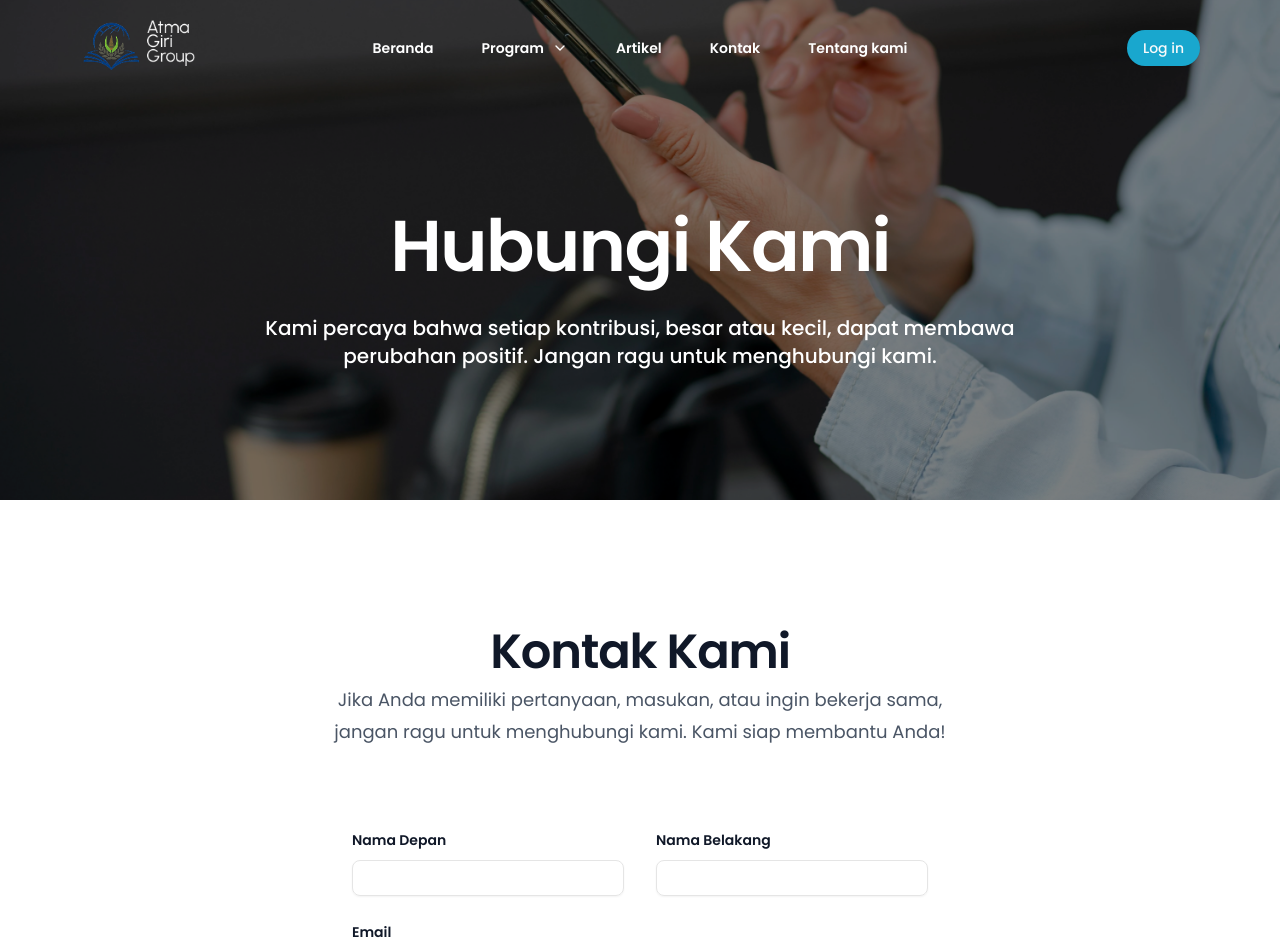
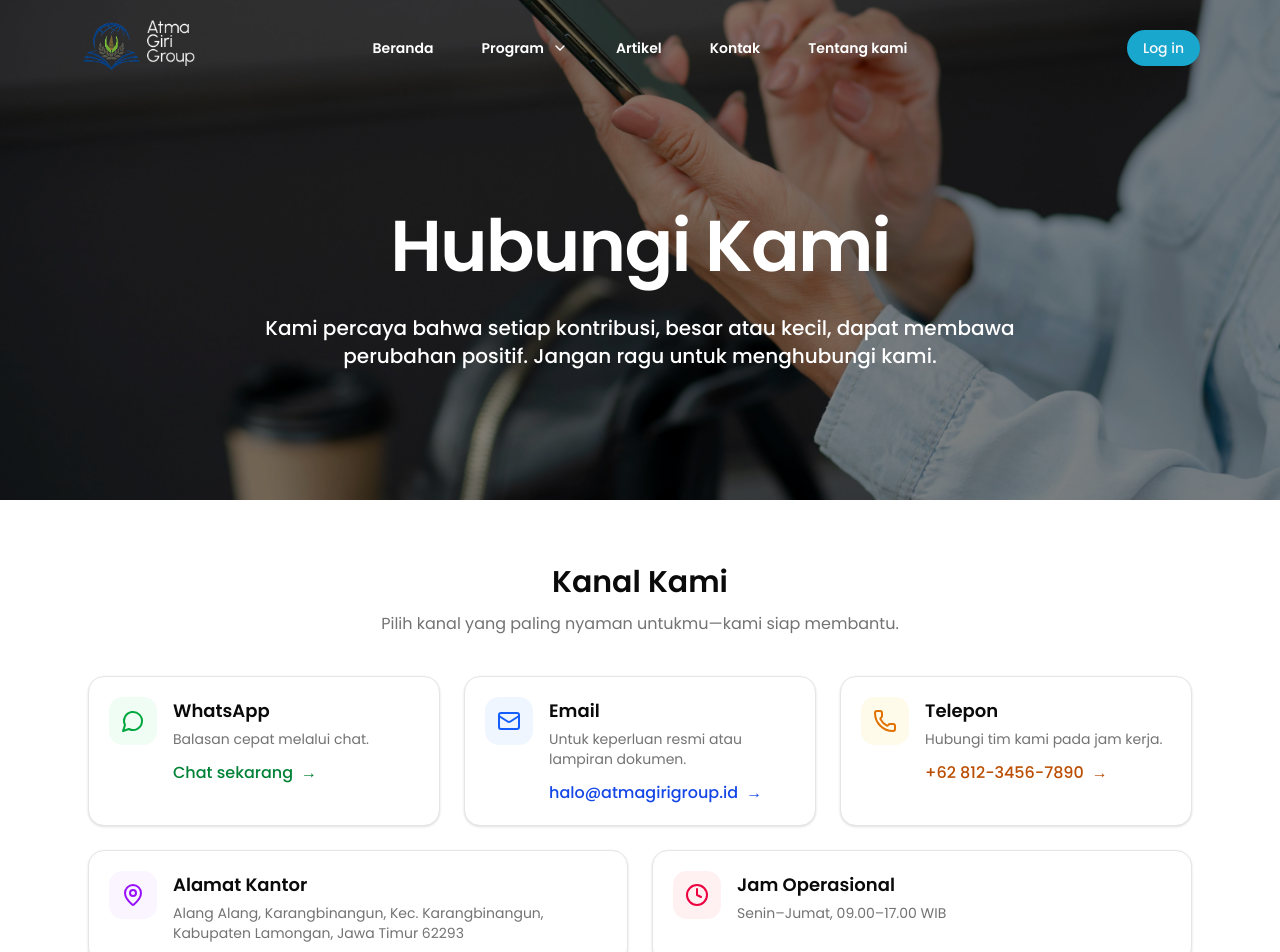
Before and after one commit to SyariefHayat/atma-giri-group, a React (Vite) app in the folder frontend/: page /contact in a window 1280 px wide. Shown: the top 952 px of the page. Built offline with nearby package versions, Linux system fonts and the light colour scheme; no server answers.

Commit message:
update frontend: contact ui

```diff
--- a/frontend/src/pages/contact/Index.jsx
+++ b/frontend/src/pages/contact/Index.jsx
@@ -5,21 +5,126 @@ import Footer from '../landing/Footer'
 import DefaultLayout from '@/components/layouts/DefaultLayout'
 import ContactForm from '@/components/modules/contact/ContactForm'
 
+import { MessageCircle, Phone, Mail, Send, MapPin, Clock } from 'lucide-react'
+
+const CONTACT = {
+    WHATSAPP_NUMBER: '6281234567890',
+    PHONE_NUMBER: '+62 812-3456-7890',
+    EMAIL: 'halo@epadi.id',
+    TELEGRAM_USERNAME: 'epadi_support',
+    ADDRESS: 'Alang Alang, Karangbinangun, Kec. Karangbinangun, Kabupaten Lamongan, Jawa Timur 62293',
+    HOURS: 'Senin–Jumat, 09.00–17.00 WIB',
+}
+
 const Contact = () => {
+    const telLink = `tel:${CONTACT.PHONE_NUMBER.replace(/\s|-/g, '')}`
 
     return (
         <DefaultLayout>
             <Navbar />
+
+            {/* HERO */}
             <div className="relative w-full h-[500px] flex items-center justify-center bg-[url(/8.webp)] bg-cover bg-center text-white">
                 <div className="absolute inset-0 bg-black/50 z-0"></div>
                 <div className="relative mx-auto max-w-3xl mt-20 px-3 sm:px-0 text-center">
                     <h1 className="text-5xl font-semibold tracking-tight sm:text-7xl">Hubungi Kami</h1>
-
-                    <p className="mt-8 text-lg font-medium sm:text-xl">Kami percaya bahwa setiap kontribusi, besar atau kecil, dapat membawa perubahan positif. Jangan ragu untuk menghubungi kami.</p>
+                    <p className="mt-8 text-lg font-medium sm:text-xl">
+                        Kami percaya bahwa setiap kontribusi, besar atau kecil, dapat membawa perubahan positif.
+                        Jangan ragu untuk menghubungi kami.
+                    </p>
                 </div>
             </div>
 
-            <ContactForm />
+            <section className="mx-auto max-w-6xl px-4 sm:px-6 py-16">
+                <div className="mb-10 text-center">
+                    <h2 className="text-3xl font-semibold">Kanal Kami</h2>
+                    <p className="mt-3 text-muted-foreground">
+                        Pilih kanal yang paling nyaman untukmu—kami siap membantu.
+                    </p>
+                </div>
+
+                <div className="grid gap-4 sm:gap-6 grid-cols-1 sm:grid-cols-2 lg:grid-cols-6">
+                    <a
+                        href="https://wa.me/6282258874949"
+                        target="_blank"
+                        rel="noopener noreferrer"
+                        className="group rounded-2xl border bg-white shadow-sm hover:shadow-lg transition-all p-5 flex items-start gap-4 col-span-2"
+                    >
+                        <div className="p-3 rounded-xl bg-green-50 group-hover:scale-105 transition">
+                            <MessageCircle className="w-6 h-6 text-green-600" />
+                        </div>
+                        <div>
+                            <h3 className="font-semibold text-lg">WhatsApp</h3>
+                            <p className="text-sm text-muted-foreground mt-1">
+                                Balasan cepat melalui chat.
+                            </p>
+                            <div className="mt-3 inline-flex items-center gap-2 text-green-700 font-medium">
+                                Chat sekarang
+                                <span className="group-hover:translate-x-0.5 transition">→</span>
+                            </div>
+                        </div>
+                    </a>
+
+                    <a
+                        href="mailto:admin@atmagirigroup.id"
+                        className="group rounded-2xl border bg-white shadow-sm hover:shadow-lg transition-all p-5 flex items-start gap-4 col-span-2"
+                    >
+                        <div className="p-3 rounded-xl bg-blue-50 group-hover:scale-105 transition">
+                            <Mail className="w-6 h-6 text-blue-600" />
+                        </div>
+                        <div>
+                            <h3 className="font-semibold text-lg">Email</h3>
+                            <p className="text-sm text-muted-foreground mt-1">
+                                Untuk keperluan resmi atau lampiran dokumen.
+                            </p>
+
+                            <div className="mt-3 inline-flex items-center gap-2 text-blue-700 font-medium">
+                                halo@atmagirigroup.id
+                                <span className="group-hover:translate-x-0.5 transition">→</span>
+                            </div>
+                        </div>
+                    </a>
+
+                    <a
+                        href={telLink}
+                        className="group rounded-2xl border bg-white shadow-sm hover:shadow-lg transition-all p-5 flex items-start gap-4 col-span-2"
+                    >
+                        <div className="p-3 rounded-xl bg-amber-50 group-hover:scale-105 transition">
+                            <Phone className="w-6 h-6 text-amber-600" />
+                        </div>
+                        <div>
+                            <h3 className="font-semibold text-lg">Telepon</h3>
+                            <p className="text-sm text-muted-foreground mt-1">
+                                Hubungi tim kami pada jam kerja.
+                            </p>
+                            <div className="mt-3 inline-flex items-center gap-2 text-amber-700 font-medium">
+                                {CONTACT.PHONE_NUMBER}
+                                <span className="group-hover:translate-x-0.5 transition">→</span>
+                            </div>
+                        </div>
+                    </a>
+
+                    <div className="rounded-2xl border bg-white shadow-sm p-5 flex items-start gap-4 col-span-2 md:col-span-3">
+                        <div className="p-3 rounded-xl bg-purple-50">
+                            <MapPin className="w-6 h-6 text-purple-600" />
+                        </div>
+                        <div>
+                            <h3 className="font-semibold text-lg">Alamat Kantor</h3>
+                            <p className="text-sm text-muted-foreground mt-1">{CONTACT.ADDRESS}</p>
+                        </div>
+                    </div>
+
+                    <div className="rounded-2xl border bg-white shadow-sm p-5 flex items-start gap-4 col-span-2 md:col-span-3">
+                        <div className="p-3 rounded-xl bg-rose-50">
+                            <Clock className="w-6 h-6 text-rose-600" />
+                        </div>
+                        <div>
+                            <h3 className="font-semibold text-lg">Jam Operasional</h3>
+                            <p className="text-sm text-muted-foreground mt-1">{CONTACT.HOURS}</p>
+                        </div>
+                    </div>
+                </div>
+            </section>
 
             <Footer />
         </DefaultLayout>
```
